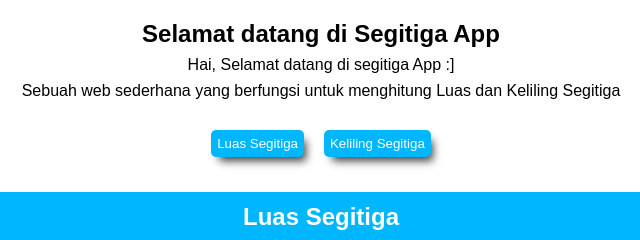
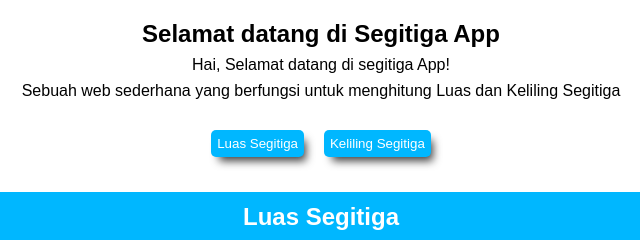
Before and after one commit to revou-fundamental-course/13-may-24-Raditdwipratomo, a plain HTML site: page index.html in a window 1280 px wide. Shown: the top 240 px of the page, 319-959 px from the left. Drawn offline with Linux system fonts and the light colour scheme.

Commit message:
second commit

```diff
--- a/index.html
+++ b/index.html
@@ -11,7 +11,7 @@
       <nav>
         <div class="navbar">
           <h1 class="welcome">Selamat datang di Segitiga App</h1>
-          <p>Hai, Selamat datang di segitiga App :]</p>
+          <p>Hai, Selamat datang di segitiga App!</p>
           <p>
             Sebuah web sederhana yang berfungsi untuk menghitung Luas dan
             Keliling Segitiga
```
